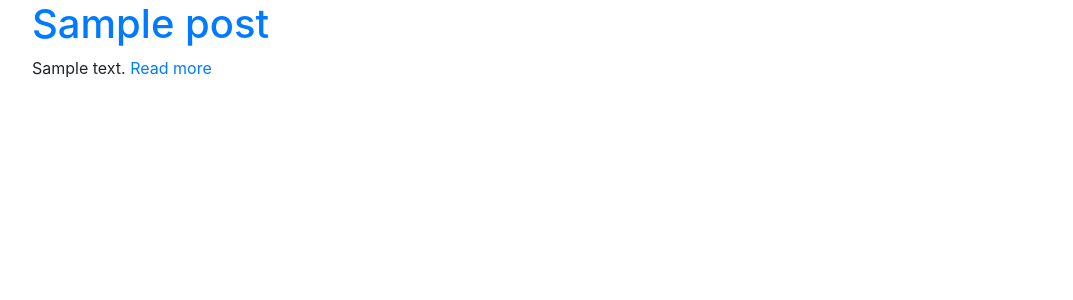
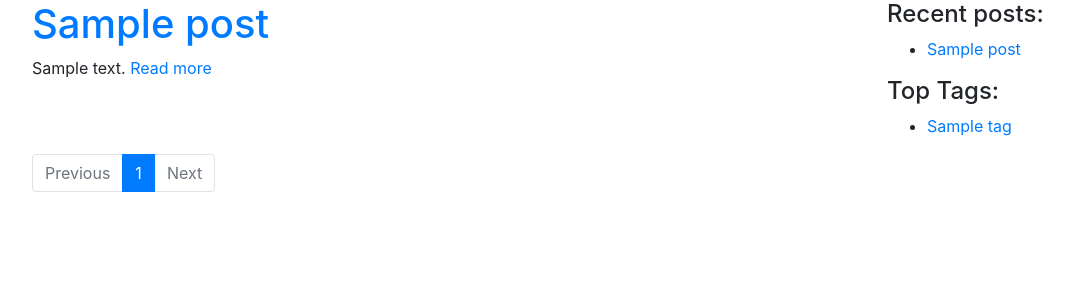
Before and after one commit to artem-shestakov/MicroBlog_Flask, a Flask app: page / in a window 1280 px wide. Shown: the top 300 px of the page, without its empty margins (53-1126 px from the left). Run offline with Flask 2, Linux system fonts and the light colour scheme; tables that the repository leaves empty hold one stand-in row (values such as "Sample post"); some libraries are stand-ins or nearby versions.

Commit message:
Add blog with top tags and recent posts. Add pagination for home page. Create macro for this.Create form for adding comment

```diff
--- a/config.py
+++ b/config.py
@@ -18,3 +18,4 @@ class DevConfig(Config):
     SQLALCHEMY_DATABASE_URI = f"mysql+pymysql://root:{mysql_pass}@127.0.0.1:3306/web_blog"
     SQLALCHEMY_ECHO = True
     SQLALCHEMY_TRACK_MODIFICATIONS = False
+    SECRET_KEY = b'\xe5LpK!\xa4\x99\x92G\xd1T\x82\xdfR\x0c\xb6\x95\xbd\x1c\xab\x19\x94\xc87'
--- a/main.py
+++ b/main.py
@@ -1,9 +1,12 @@
-from flask import Flask, render_template
+from flask import Flask, render_template, redirect, url_for
 from flask_sqlalchemy import SQLAlchemy
 from flask_migrate import Migrate
 from sqlalchemy import func, text
 from config import DevConfig
 from datetime import datetime
+from flask_wtf import FlaskForm
+from wtforms import StringField, TextAreaField
+from wtforms.validators import DataRequired, Length
 
 # Init Flask application and app config
 app = Flask(__name__)
@@ -82,6 +85,13 @@ class Tag(db.Model):
         return f"<Tag '{self.title}'>"
 
 
+# Forms
+# Comment Form
+class CommentForm(FlaskForm):
+    name = StringField('Name', validators=[DataRequired(), Length(max=255, message="")])
+    text = TextAreaField(u'Comment', validators=[DataRequired(message="This fild can't be empty")])
+
+
 # Functions
 def sidebar_data():
     recent = Post.query.order_by(Post.publish_date.desc()).limit(5).all()
@@ -94,17 +104,35 @@ def sidebar_data():
 @app.route("/<int:page>")
 def home(page=1):
     posts = Post.query.order_by(Post.publish_date.desc()).paginate(page, 10, False)
-    # posts = Post.query.order_by(Post.publish_date.desc()).all()
     recent, top_tags = sidebar_data()
     return render_template("home.html", posts=posts, recent=recent, top_tags=top_tags)
 
 
 # Route to post with ID post_id
-@app.route("/post/<int:post_id>")
+@app.route("/post/<int:post_id>", methods=("GET", "POST"))
 def get_post(post_id):
+    form = CommentForm()
+    if form.validate_on_submit():
+        new_comment = Comment()
+        new_comment.name = form.name.data
+        new_comment.text = form.text.data
+        new_comment.post_id = post_id
+        try:
+            db.session.add(new_comment)
+            db.session.commit()
+        except Exception as err:
+            print(f"Error adding comment {err}")
+            db.session.rollback()
+        else:
+            print("Comment added")
+        return redirect(url_for("get_post", post_id=post_id))
+
     post = Post.query.get_or_404(post_id)
+    tags = post.tags
+    comments = post.comments.order_by(Comment.date.desc()).all()
     recent, top_tags = sidebar_data()
-    return render_template("post.html", post=post, recent=recent, top_tags=top_tags)
+    return render_template("post.html", form=form, post=post, tags=tags, comments=comments, recent=recent,
+                           top_tags=top_tags)
 
 
 # Show posts by users
--- a/templates/base.html
+++ b/templates/base.html
@@ -30,6 +30,12 @@
             {% endblock %}
         </div>
     </div>
+    <div class="row">
+        <div class="col">
+            {% block pagination %}
+            {% endblock %}
+        </div>
+    </div>
     {% endblock %}
     {% include 'footer.html' ignore missing %}
 </div>
--- a/templates/home.html
+++ b/templates/home.html
@@ -1,6 +1,15 @@
 {% extends 'base.html' %}
 {% import 'macros.html' as macros %}
 {% block title %}Home page{% endblock %}
+
 {% block leftbody %}
-{{ macros.render_post(posts)}}
+{{ macros.render_post(posts) }}
 {% endblock %}
+
+{% block rightbody %}
+{{ macros.render_tops(recent, top_tags) }}
+{% endblock %}
+
+{% block pagination %}
+{{ macros.render_pagination(posts) }}
+{% endblock %}
--- a/templates/macros.html
+++ b/templates/macros.html
@@ -4,7 +4,7 @@
 <div>
     <h1>
         <a href="{{ url_for('get_post', post_id=post.id)}}">{{ post.title }}</a>
-    </a></h1>
+    </h1>
     <div class="row">
         <div class="col">
             {{ post.text | truncate(500) | safe}}
@@ -18,7 +18,7 @@
 <div>
     <h1>
         <a href="{{ url_for('get_post', post_id=post.id)}}">{{ post.title }}</a>
-    </a></h1>
+    </h1>
     <div class="row">
         <div class="col">
             {{ post.text | truncate(500) | safe}}
@@ -29,3 +29,66 @@
 {% endfor %}
 {% endif %}
 {% endmacro %}
+
+{% macro render_tops(recent, top_tags)%}
+<div>
+    <h4>Recent posts:</h4>
+    <ul>
+    {% for post in recent %}
+        <li>
+            <a href="{{ url_for('get_post', post_id=post.id) }}">{{ post.title }}</a>
+        </li>
+    {% endfor%}
+    </ul>
+</div>
+<div>
+    <h4>Top Tags:</h4>
+    <ul>
+    {% for tag in top_tags %}
+        <li>
+            <a href="{{ url_for('posts_by_tag', tag_title=tag[0].title)}}">{{ tag[0].title }}</a>
+        </li>
+    {% endfor %}
+    </ul>
+</div>
+{% endmacro %}
+
+{% macro render_pagination(pagination) %}
+<nav>
+    <ul class="pagination">
+        {% if pagination.has_prev %}
+            <li class="page-item">
+                <a class="page-link" href="{{ url_for('home', page=pagination.prev().page)}}">Previous</a>
+            </li>
+        {% else %}
+            <li class="page-item disabled">
+                <span class="page-link">Previous</span>
+            </li>
+        {% endif %}
+
+        {% for page in pagination.iter_pages()%}
+        {% if page == pagination.page %}
+            <li class="page-item active">
+                <span class="page-link">
+                    {{page}}
+                </span>
+        {% else %}
+            </li>
+            <li class="page-item">
+                <a class="page-link" href="{{url_for('home', page=page)}}">{{ page }}</a>
+            </li>
+        {% endif %}
+        {% endfor %}
+
+        {% if pagination.has_next %}
+            <li class="page-item">
+                <a class="page-link" href="{{ url_for('home', page=pagination.next().page)}}">Next</a>
+            </li>
+        {% else %}
+            <li class="page-item disabled">
+                <span class="page-link">Next</span>
+            </li>
+        {% endif %}
+    </ul>
+</nav>
+{% endmacro %}
```
Also changed, not shown: templates/post.html (+54 -0 lines).
